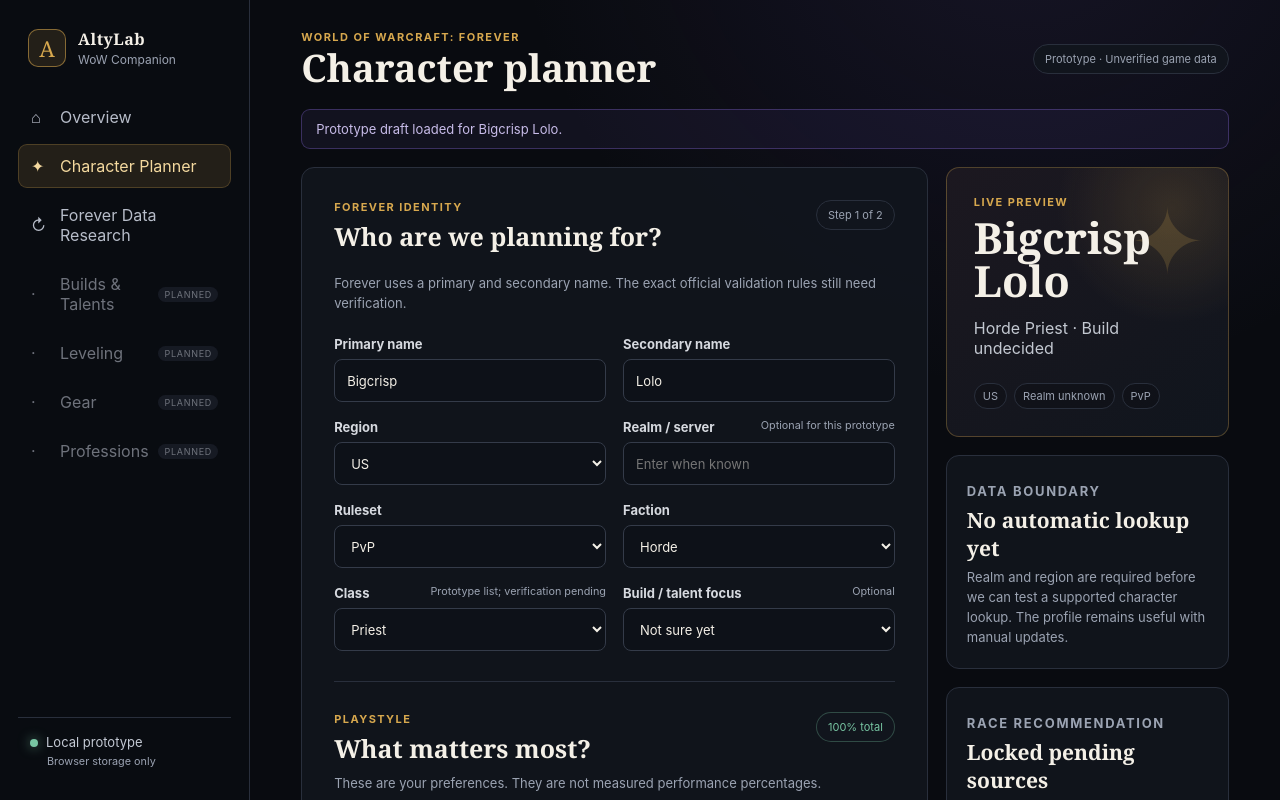
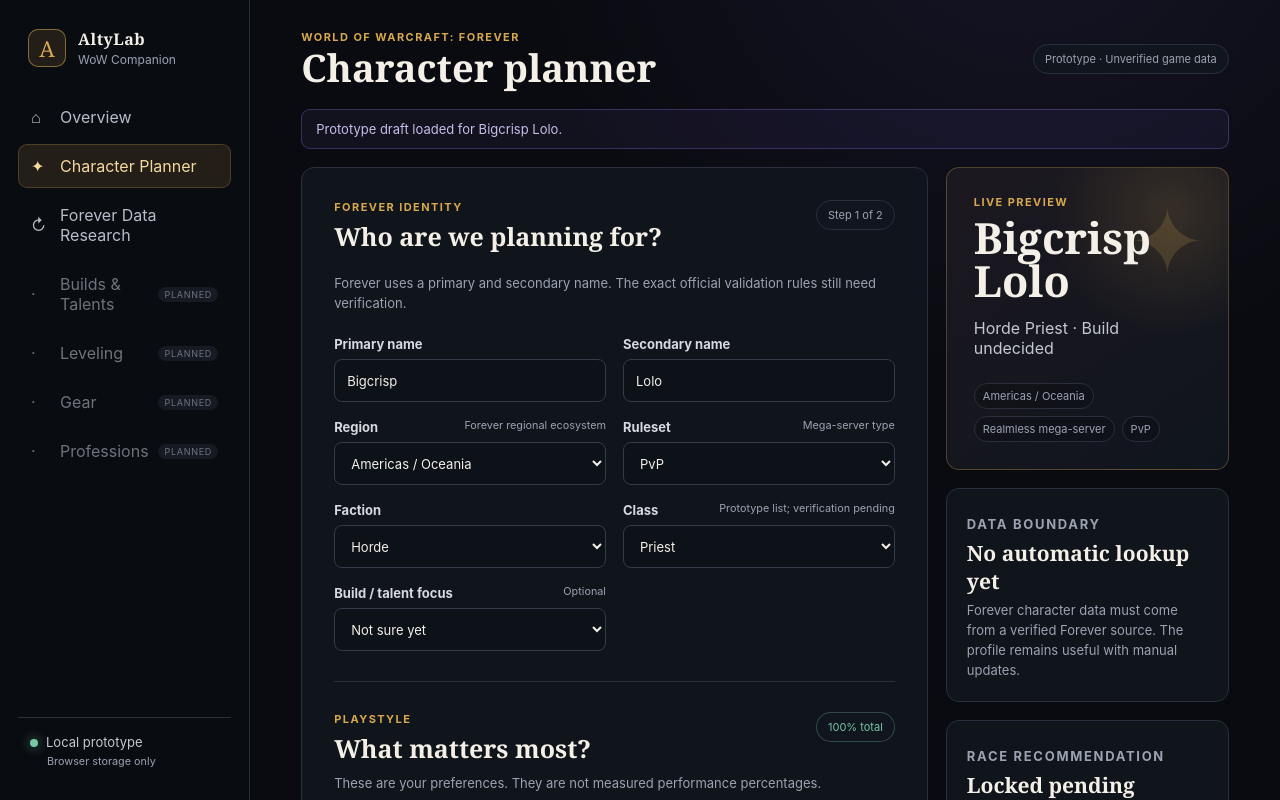
Before and after one commit to altysmith/wow_toon_dash, a Next.js app: page / in a window 1280 px wide. Both pictures are taken after a click on the button "Create character plan". Shown: the top 800 px of the page. Built offline with nearby package versions, Linux system fonts and the light colour scheme.

Commit message:
feat: model Forever realmless rulesets

```diff
--- a/app/companion-dashboard.tsx
+++ b/app/companion-dashboard.tsx
@@ -3,6 +3,8 @@
 import { useEffect, useMemo, useState } from "react";
 import {
   createManualProfile,
+  displayRegion,
+  displayRuleset,
   fullCharacterName,
   priorityTotal,
   validatePlan,
@@ -21,7 +23,6 @@ const STORAGE_KEY = "altylab-wow-companion.prototype.v1";
 const starterPlan: CharacterPlan = {
   primaryName: "Bigcrisp",
   secondaryName: "Lolo",
-  realm: "",
   region: "US",
   ruleset: "PvP",
   faction: "Horde",
@@ -38,6 +39,11 @@ const starterPlan: CharacterPlan = {
 const plannedSections = ["Builds & Talents", "Leveling", "Gear", "Professions"];
 const leftEquipmentSlots = ["Head", "Neck", "Shoulders", "Back", "Chest", "Wrists"];
 const rightEquipmentSlots = ["Hands", "Waist", "Legs", "Feet", "Ring", "Weapon"];
+
+function stripLegacyRealm<T extends object>(value: T): Omit<T, "realm"> {
+  const { realm: _legacyRealm, ...current } = value as T & { realm?: unknown };
+  return current as Omit<T, "realm">;
+}
 
 export function CompanionDashboard() {
   const [view, setView] = useState<View>("overview");
@@ -56,9 +62,9 @@ export function CompanionDashboard() {
           savedPlan?: CharacterPlan | null;
           profile?: CharacterProfile | null;
         };
-        if (parsed.plan) setPlan(parsed.plan);
-        if (parsed.savedPlan) setSavedPlan(parsed.savedPlan);
-        if (parsed.profile) setProfile(parsed.profile);
+        if (parsed.plan) setPlan({ ...starterPlan, ...stripLegacyRealm(parsed.plan) });
+        if (parsed.savedPlan) setSavedPlan(stripLegacyRealm(parsed.savedPlan));
+        if (parsed.profile) setProfile(stripLegacyRealm(parsed.profile));
         setNotice("Restored your prototype data from this browser.");
       } catch {
         setNotice("Stored prototype data could not be read, so the starter draft was loaded.");
@@ -227,7 +233,7 @@ function Overview({
       )}
 
       <div className="summary-grid">
-        <SummaryCard label="Identity" value={character ? fullCharacterName(character) : "Not created"} detail={character?.realm || "Realm not set"} />
+        <SummaryCard label="Identity" value={character ? fullCharacterName(character) : "Not created"} detail={character ? `${displayRegion(character.region)} · ${displayRuleset(character.ruleset)}` : "Region and ruleset not set"} />
         <SummaryCard label="Progress" value={profile?.level ? `Level ${profile.level}` : "Unknown level"} detail={profile ? "Manual updates enabled" : "Create a profile to track"} />
         <SummaryCard label="Sync" value="Not connected" detail="Manual entry remains available" tone="warning" />
         <SummaryCard label="Data quality" value="Prototype" detail="No game claims verified yet" tone="warning" />
@@ -243,7 +249,7 @@ function Overview({
             <span className="count-badge">3</span>
           </div>
           <ol className="action-list">
-            <li><span>1</span><div><strong>Confirm realm and region</strong><p>Needed before attempting a character lookup.</p></div></li>
+            <li><span>1</span><div><strong>Confirm region and ruleset</strong><p>Forever uses rulesets with regional mega-server layers.</p></div></li>
             <li><span>2</span><div><strong>Add current level</strong><p>Manual entry prevents the dashboard from guessing.</p></div></li>
             <li><span>3</span><div><strong>Verify Forever data sources</strong><p>Race and build advice stays locked until sourced.</p></div></li>
           </ol>
@@ -293,7 +299,7 @@ function CharacterSheet({ profile, onEdit }: { profile: CharacterProfile; onEdit
         <div className="character-title">
           <p className="eyebrow">Manual character profile</p>
           <h2 id="character-sheet-name">{fullCharacterName(profile)}</h2>
-          <p>{profile.region} · {profile.realm || "Realm unknown"} · {profile.ruleset}</p>
+          <p>{displayRegion(profile.region)} · {displayRuleset(profile.ruleset)} · Realmless mega-server</p>
         </div>
         <div className="character-stats" aria-label="Character summary">
           <span><small>Level</small><strong>{profile.level ?? "—"}</strong></span>
@@ -380,17 +386,22 @@ function Planner({
           <Field label="Secondary name" error={validation.errors.secondaryName}>
             <input value={plan.secondaryName} minLength={2} maxLength={12} onChange={(event) => onUpdate("secondaryName", event.target.value)} />
           </Field>
-          <Field label="Region">
+          <Field label="Region" hint="Forever regional ecosystem">
             <select value={plan.region} onChange={(event) => onUpdate("region", event.target.value as Region)}>
-              <option>US</option><option>EU</option><option>KR</option><option>TW</option>
+              <option value="US">Americas / Oceania</option>
+              <option value="EU">Europe</option>
+              <option value="KR">Korea</option>
+              <option value="TW">Taiwan</option>
             </select>
           </Field>
-          <Field label="Realm / server" hint="Optional for this prototype">
-            <input value={plan.realm} placeholder="Enter when known" onChange={(event) => onUpdate("realm", event.target.value)} />
-          </Field>
-          <Field label="Ruleset">
+          <Field label="Ruleset" hint="Mega-server type">
             <select value={plan.ruleset} onChange={(event) => onUpdate("ruleset", event.target.value as Ruleset)}>
-              <option>PvP</option><option>Normal</option><option>Unknown</option>
+              <option value="Normal">Normal (PvE)</option>
+              <option value="PvP">PvP</option>
+              <option value="RP">Roleplay (RP)</option>
+              <option value="RP-PvP">Roleplay-PvP (RP-PvP)</option>
+              <option value="Hardcore">Hardcore (planned)</option>
+              <option value="Unknown">Not selected</option>
             </select>
           </Field>
           <Field label="Faction">
@@ -450,12 +461,12 @@ function Planner({
           <p className="eyebrow">Live preview</p>
           <h2>{fullCharacterName(plan) || "Unnamed character"}</h2>
           <p>{plan.faction} {plan.characterClass} · {displayBuild(plan.build)}</p>
-          <div className="preview-meta"><span>{plan.region}</span><span>{plan.realm || "Realm unknown"}</span><span>{plan.ruleset}</span></div>
+          <div className="preview-meta"><span>{displayRegion(plan.region)}</span><span>Realmless mega-server</span><span>{displayRuleset(plan.ruleset)}</span></div>
         </section>
         <section className="panel compact-panel">
           <p className="eyebrow">Data boundary</p>
           <h3>No automatic lookup yet</h3>
-          <p>Realm and region are required before we can test a supported character lookup. The profile remains useful with manual updates.</p>
+          <p>Forever character data must come from a verified Forever source. The profile remains useful with manual updates.</p>
         </section>
         <section className="panel compact-panel">
           <p className="eyebrow">Race recommendation</p>
@@ -498,9 +509,9 @@ function BlizzardSync({ plan }: { plan: CharacterPlan }) {
           <p className="eyebrow">Current manual identity</p>
           <h3>{fullCharacterName(plan)}</h3>
           <dl>
-            <div><dt>Server</dt><dd>{plan.realm || "Not entered"}</dd></div>
-            <div><dt>Region</dt><dd>{plan.region}</dd></div>
-            <div><dt>Ruleset</dt><dd>{plan.ruleset}</dd></div>
+            <div><dt>Server model</dt><dd>Realmless</dd></div>
+            <div><dt>Region</dt><dd>{displayRegion(plan.region)}</dd></div>
+            <div><dt>Ruleset</dt><dd>{displayRuleset(plan.ruleset)}</dd></div>
           </dl>
           <p className="result-note">No Retail, Classic, or Worldsoul Armory result will be treated as WoW Forever data.</p>
         </article>
@@ -511,7 +522,7 @@ function BlizzardSync({ plan }: { plan: CharacterPlan }) {
           <p className="eyebrow">Research checklist</p>
           <h3>What must be verified</h3>
           <ol className="setup-steps">
-            <li>Confirm the exact Forever server name and region.</li>
+            <li>Confirm the Forever region and ruleset.</li>
             <li>Find an authorized Forever data source or addon export.</li>
             <li>Verify primary and secondary name fields against Forever behavior.</li>
           </ol>
--- a/lib/character.ts
+++ b/lib/character.ts
@@ -1,5 +1,29 @@
 export type Region = "US" | "EU" | "KR" | "TW";
-export type Ruleset = "PvP" | "Normal" | "Unknown";
+export type Ruleset = "PvP" | "Normal" | "RP" | "RP-PvP" | "Hardcore" | "Unknown";
+
+const REGION_LABELS: Record<Region, string> = {
+  US: "Americas / Oceania",
+  EU: "Europe",
+  KR: "Korea",
+  TW: "Taiwan",
+};
+
+const RULESET_LABELS: Record<Ruleset, string> = {
+  Normal: "Normal (PvE)",
+  PvP: "PvP",
+  RP: "Roleplay (RP)",
+  "RP-PvP": "Roleplay-PvP (RP-PvP)",
+  Hardcore: "Hardcore (planned)",
+  Unknown: "Not selected",
+};
+
+export function displayRegion(region: Region) {
+  return REGION_LABELS[region];
+}
+
+export function displayRuleset(ruleset: Ruleset) {
+  return RULESET_LABELS[ruleset];
+}
 
 export type Priorities = {
   soloLeveling: number;
@@ -11,7 +35,6 @@ export type Priorities = {
 export type CharacterPlan = {
   primaryName: string;
   secondaryName: string;
-  realm: string;
   region: Region;
   ruleset: Ruleset;
   faction: "Horde" | "Alliance";
@@ -78,7 +101,6 @@ export function createManualProfile(
     ...plan,
     primaryName: plan.primaryName.trim(),
     secondaryName: plan.secondaryName.trim(),
-    realm: plan.realm.trim(),
     characterClass: plan.characterClass.trim(),
     build: plan.build.trim(),
     id,
```
Also changed, not shown: 6 other files (tests, documents, lock files or other folders).
